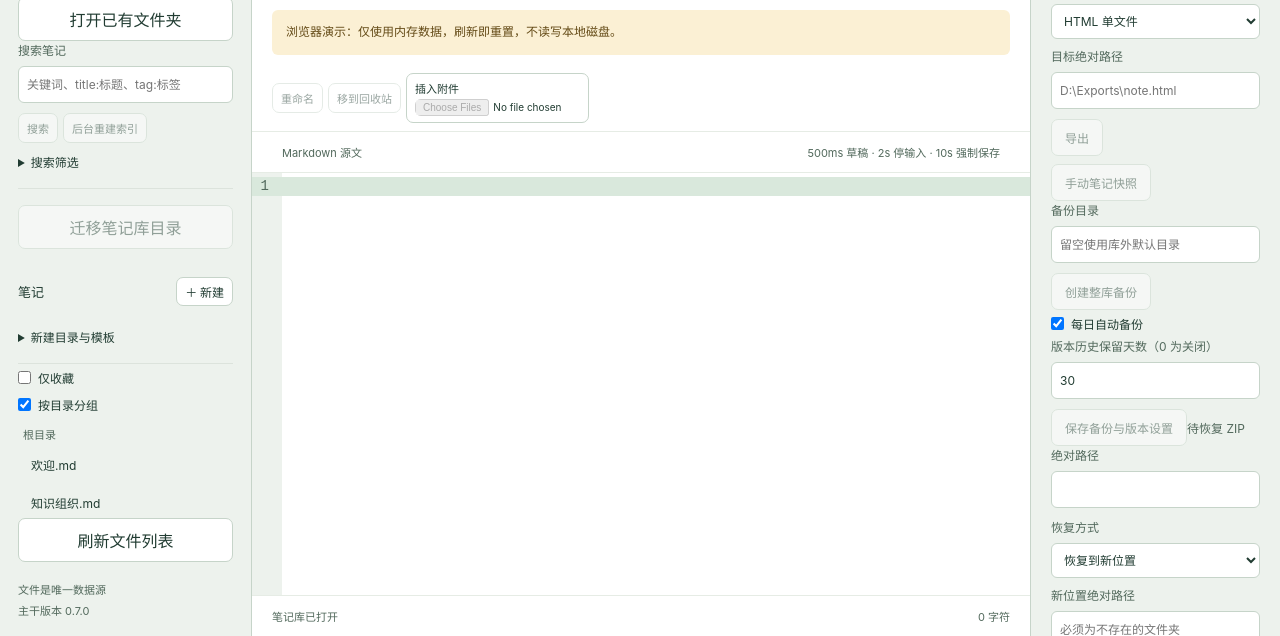
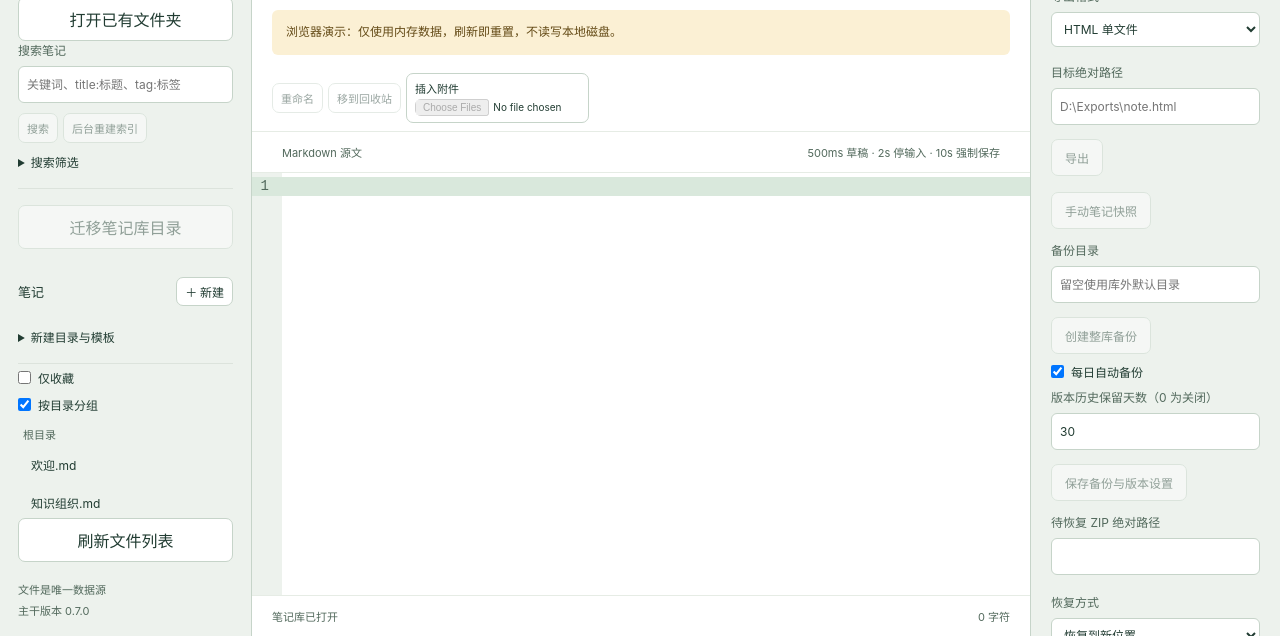
Before and after one commit to mikuloveSSY/NoteBase, a website built with Vite: page notebase-starter/index.html in a window 1280 px wide. Shown: the part 164-800 px from the top of the page. Built offline with nearby package versions, Linux system fonts and the light colour scheme.

Commit message:
fix: clarify history-disabled state and align data tool form labels

```diff
--- a/notebase-starter/src/member3.css
+++ b/notebase-starter/src/member3.css
@@ -1 +1,2 @@
 .editor-layout{display:flex;flex:1;min-height:0;min-width:0}.editor-layout #editor{min-width:0}.editor-layout iframe{flex:1;width:50%;min-width:0;border:0;border-left:1px solid #dce3dc;background:white}.editor-layout iframe[hidden]{display:none}.editor-layout.with-preview #editor{width:50%;flex:1}.version-columns{display:flex;gap:12px;height:50vh}.version-columns textarea{width:50%;resize:none;white-space:pre;font:13px/1.6 Consolas,monospace}#versionCompare{width:min(1000px,94vw)}#backupResult,#exportResult{overflow-wrap:anywhere}.right details:first-child input,.right details:first-child select{max-width:100%}
+.right .field{display:block;margin-top:8px}.right details>button{margin:4px 0}
--- a/notebase-starter/src/member3.ts
+++ b/notebase-starter/src/member3.ts
@@ -24,7 +24,7 @@ export function mountDataTools(c:{desktop:boolean;note:()=>NoteContent|null;body
   await listen<{paths:string[]}>(transportEventName('conflict.detected'),e=>info('syncResult','冲突已保留双份，请手动处理：'+e.payload.paths.join('、')));
  }).catch(()=>{});
  el('previewToggle').addEventListener('click',()=>{shown=!shown;preview.hidden=!shown;layout.classList.toggle('with-preview',shown);el('previewToggle').textContent=shown?'隐藏预览':'显示预览';if(shown)void render();});
- async function versions(){const n=requireNote(),path=n.path;const r=await c.call<{items:VersionEntry[]}>('note_list',{scope:'versions',path});if(c.note()?.path!==path)return;el('versions').replaceChildren();for(const v of r.items){const row=document.createElement('div');row.className='panel-row';const label=document.createElement('small');label.textContent=new Date(v.createdMs).toLocaleString()+' '+(v.description||v.versionId.slice(0,10));row.append(label);const compare=document.createElement('button');compare.textContent='对比';compare.onclick=()=>void c.run(async()=>{const r=await c.call<{body:string}>('note_read',{path,versionId:v.versionId});el<HTMLTextAreaElement>('versionOld').value=r.body;el<HTMLTextAreaElement>('versionCurrent').value=c.body();dialog.showModal();});const restore=document.createElement('button');restore.textContent='回滚';restore.onclick=()=>void c.run(async()=>{if(c.note()?.path!==path)throw new Error('当前笔记已切换，请刷新版本列表');if(!confirm('将先保存当前编辑并保留版本，然后回滚到所选历史版本。继续？')||!await c.flush())return;const n=requireNote();await c.call('note_restore',{kind:'version',path,versionId:v.versionId,baseHash:n.contentHash,expectedMtimeMs:n.mtimeMs});await c.read(path);await versions();c.status('历史版本已恢复，原当前版本仍保留');});row.append(compare,restore);el('versions').append(row);}if(!r.items.length)info('versions','暂无版本，保存一次或创建手动快照后再查看。');}
+ async function versions(){const n=requireNote(),path=n.path;const r=await c.call<{items:VersionEntry[]}>('note_list',{scope:'versions',path});if(c.note()?.path!==path)return;el('versions').replaceChildren();for(const v of r.items){const row=document.createElement('div');row.className='panel-row';const label=document.createElement('small');label.textContent=new Date(v.createdMs).toLocaleString()+' '+(v.description||v.versionId.slice(0,10));row.append(label);const compare=document.createElement('button');compare.textContent='对比';compare.onclick=()=>void c.run(async()=>{const r=await c.call<{body:string}>('note_read',{path,versionId:v.versionId});el<HTMLTextAreaElement>('versionOld').value=r.body;el<HTMLTextAreaElement>('versionCurrent').value=c.body();dialog.showModal();});const restore=document.createElement('button');restore.textContent='回滚';restore.onclick=()=>void c.run(async()=>{if(c.note()?.path!==path)throw new Error('当前笔记已切换，请刷新版本列表');if(!confirm('将先保存当前编辑并保留版本，然后回滚到所选历史版本。继续？')||!await c.flush())return;const n=requireNote();await c.call('note_restore',{kind:'version',path,versionId:v.versionId,baseHash:n.contentHash,expectedMtimeMs:n.mtimeMs});await c.read(path);await versions();c.status('历史版本已恢复，原当前版本仍保留');});row.append(compare,restore);el('versions').append(row);}if(!r.items.length)info('versions',value('versionRetentionDays')==='0'?'版本历史已关闭；已有版本文件保留。':'暂无版本，保存一次或创建手动快照后再查看。');}
  el('versionsRefresh').addEventListener('click',()=>void c.run(versions));el('compareClose').onclick=()=>dialog.close();
  el('snapshotNote').onclick=()=>void c.run(async()=>{const n=requireNote();if(!await c.flush())return;const description=prompt('快照说明（可留空）');if(description===null)return;const result=await c.call<{snapshotCreated:boolean}>('backup_create',{scope:'note',path:n.path,description});await versions();c.status(result.snapshotCreated?'笔记快照已保存':'版本历史已关闭，可在保留天数设置中重新启用');});
  el('exportRun').onclick=()=>void c.run(async()=>{const n=requireNote();if(!await c.flush())return;const format=value('exportFormat');const r=await c.call<ExportResult>('export_note',{path:n.path,format:format==='vault'?'md':format,...(format==='vault'?{scope:'vault'}:{}),targetPath:value('exportTarget')});info('exportResult','已导出：'+r.filePath+(r.missingAssets?.length?'；缺失资源：'+r.missingAssets.join('、'):'')+(r.warnings?.length?'；警告：'+JSON.stringify(r.warnings):''));});
```
Also changed, not shown: notebase-starter/tests/browser/member3.spec.ts (+1 -1 lines), notebase-starter/tests/desktop/storage.spec.ts (+1 -1 lines), CHANGELOG.md.
